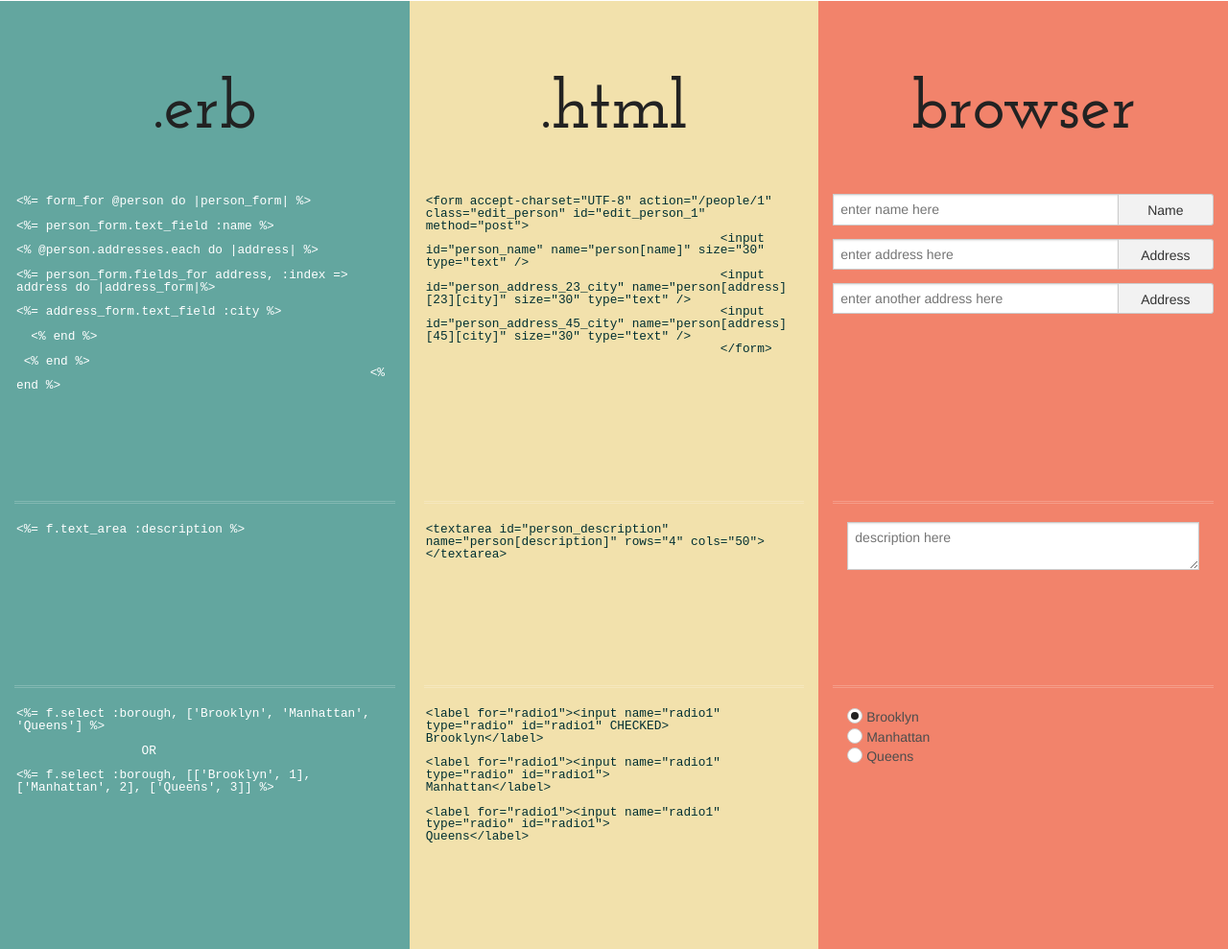
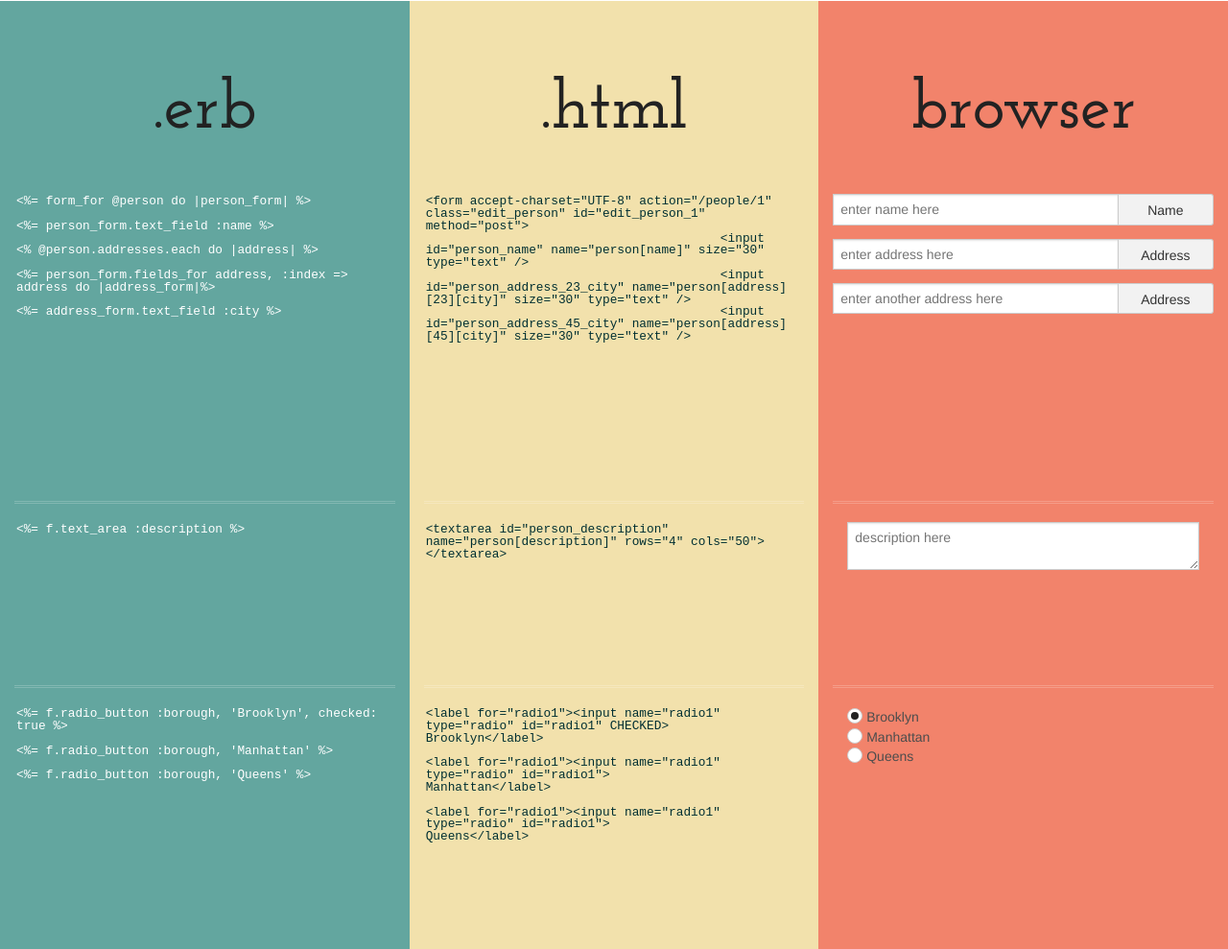
Before and after one commit to erin-lee/rails-forms-candy, a plain HTML site: page index.html in a window 1280 px wide. Shown: the part 649-1638 px from the top of the page at 96% size. Drawn offline with Linux system fonts and the light colour scheme.

Commit message:
Corrected form radio and updated README

```diff
--- a/index.html
+++ b/index.html
@@ -33,9 +33,6 @@
 						   <% @person.addresses.each do |address| %>
 						    <%= person_form.fields_for address, :index => address do |address_form|%>
 						      <%= address_form.text_field :city %>
-						    &nbsp;&nbsp;<% end %>
-						  &nbsp;<% end %>
-						<% end %>
 					</pre>
 				</code>
 			</div>
@@ -50,11 +47,11 @@
 <hr class="style-eight">
 <div class="equal-height-mid">
 	<code>
-		<pre class="prettyprint" id="erb"><%= f.select :borough, ['Brooklyn', 'Manhattan', 'Queens'] %>
+		<pre class="prettyprint" id="erb"><%= f.radio_button :borough, 'Brooklyn', checked: true %>
 
-		 OR
+<%= f.radio_button :borough, 'Manhattan' %>
 
-<%= f.select :borough, [['Brooklyn', 1], ['Manhattan', 2], ['Queens', 3]] %>
+<%= f.radio_button :borough, 'Queens' %>
 		</pre>
 	</code>
 </div>
@@ -115,6 +112,8 @@
 		<code>
 			<pre class="prettyprint" id="erb">
 	<%= f.submit %>
+
+ 	 <% end %>
 			</pre>
 		</code>
 	</div>
@@ -134,7 +133,6 @@
 					&lt;input id="person_name" name="person[name]" size="30" type="text" />
 					&lt;input id="person_address_23_city" name="person[address][23][city]" size="30" type="text" />
 					&lt;input id="person_address_45_city" name="person[address][45][city]" size="30" type="text" />
-					&lt;/form>
 					</pre>
 				</code>
 			</div>
@@ -224,6 +222,7 @@ Queens&lt;/label&gt;
 		<pre class="prettyprint" id="html">
 	&lt;input type="submit">
 
+	    &lt;/form>
     </pre>
   </code>
 </div>
```
Also changed, not shown: 1 other file.
